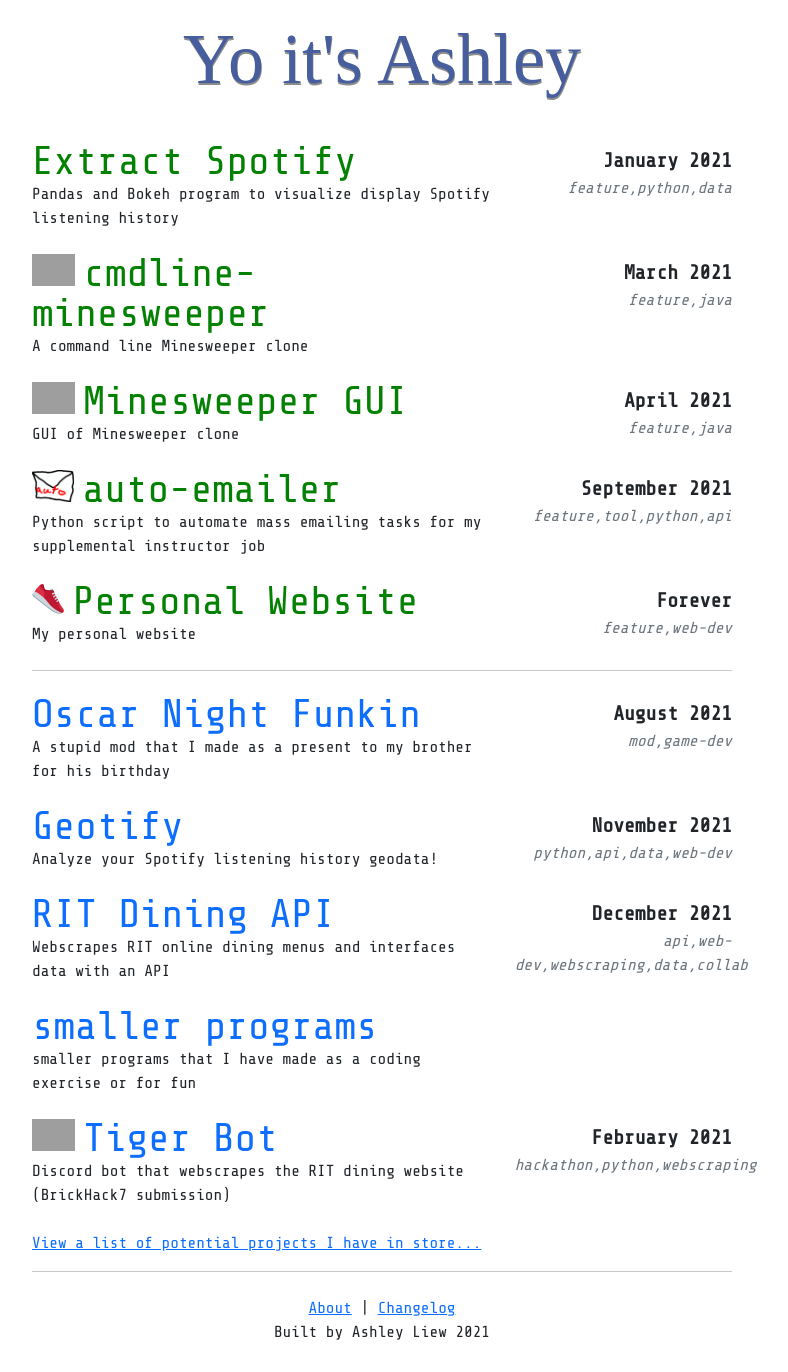
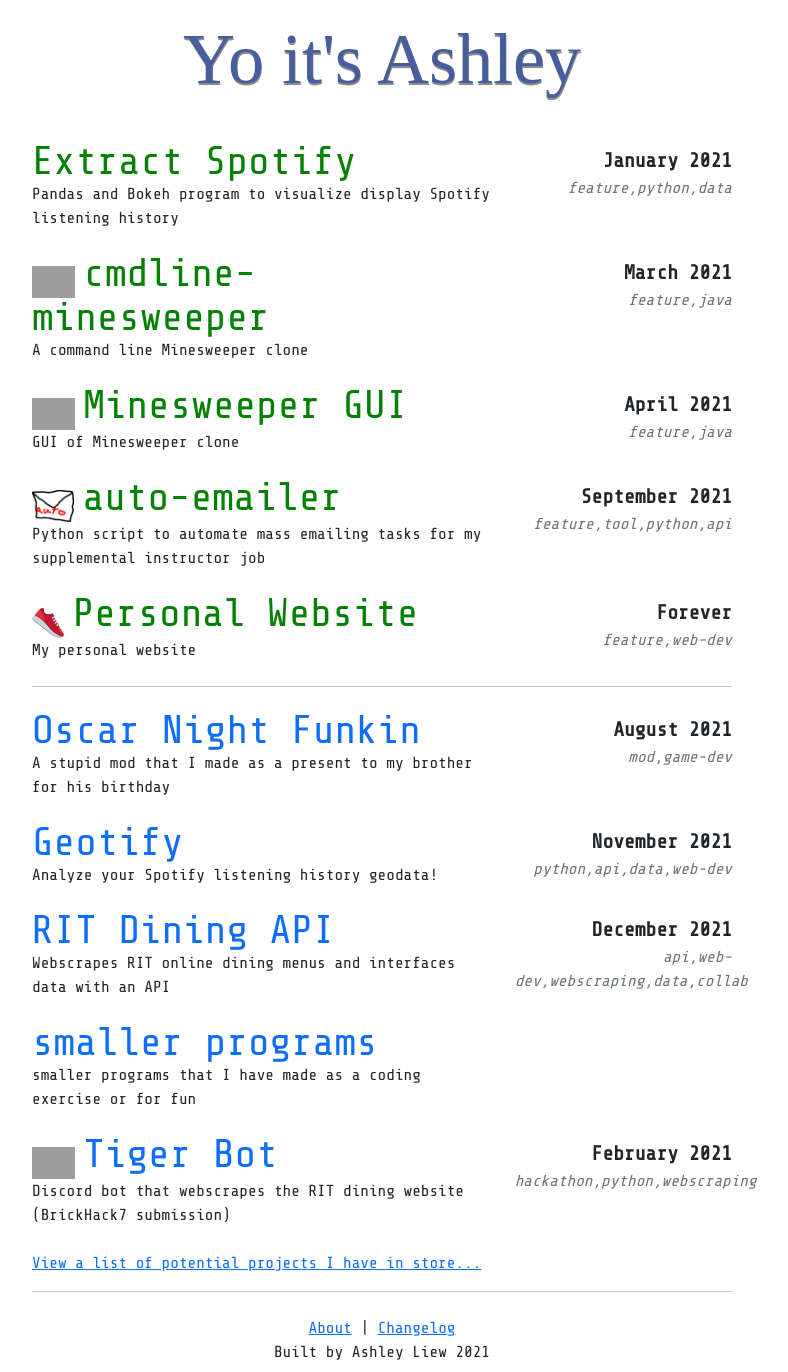
Before and after one commit to brainuser5705/personal-website, a Jekyll site: the page built from index.html, in a window 1280 px wide. Shown: the whole page, without its empty margins (258-1046 px from the left). Built offline with Jekyll 4.4.1, drawn with Linux system fonts in a browser that asks for light colours; some web fonts are replaced; grey boxes are pictures that could not be loaded.

Commit message:
december 2021 website layout update 3

```diff
--- a/_sass/main.scss
+++ b/_sass/main.scss
@@ -23,15 +23,6 @@
             color: #234297;
         }
 
-    }
-
-}
-
-.project-name{
-
-    img{
-        height: 2em;
-        vertical-align: top;
     }
 
 }
--- a/index.html
+++ b/index.html
@@ -9,8 +9,8 @@
     {% assign feature_projects = site.projects | where_exp:"project", "project.tags contains 'feature'" %}
     {% for project in feature_projects %}
         <div class="row my-4 feature-projects">
-            <div class="col project-name">
-                {% if project.icon %}<img src="{{ project.icon }}">{% endif %}
+            <div class="col">
+                {% if project.icon %}<img src="{{ project.icon }}" style="height: 2em;">{% endif %}
                 <a href="{{ project.url }}" class="text-decoration-none fs-1 lh-1">{{ project.name }}</a><br>
                 {{ project.description }}
             </div>
@@ -37,8 +37,8 @@
         {% unless project.tags contains 'feature' %}
         <div class="project-block mx-auto" style="max-width: 700px;">
             <div class="row my-4">
-                <div class="col project-name">
-                    {% if project.icon %}<img src="{{ project.icon }}">{% endif %}
+                <div class="col">
+                    {% if project.icon %}<img src="{{ project.icon }}" style="height: 2em;">{% endif %}
                     <a href="{{ project.url }}" class="text-decoration-none fs-1 lh-1">{{ project.name }}</a><br>
                     {{ project.description }}
                 </div>
```
